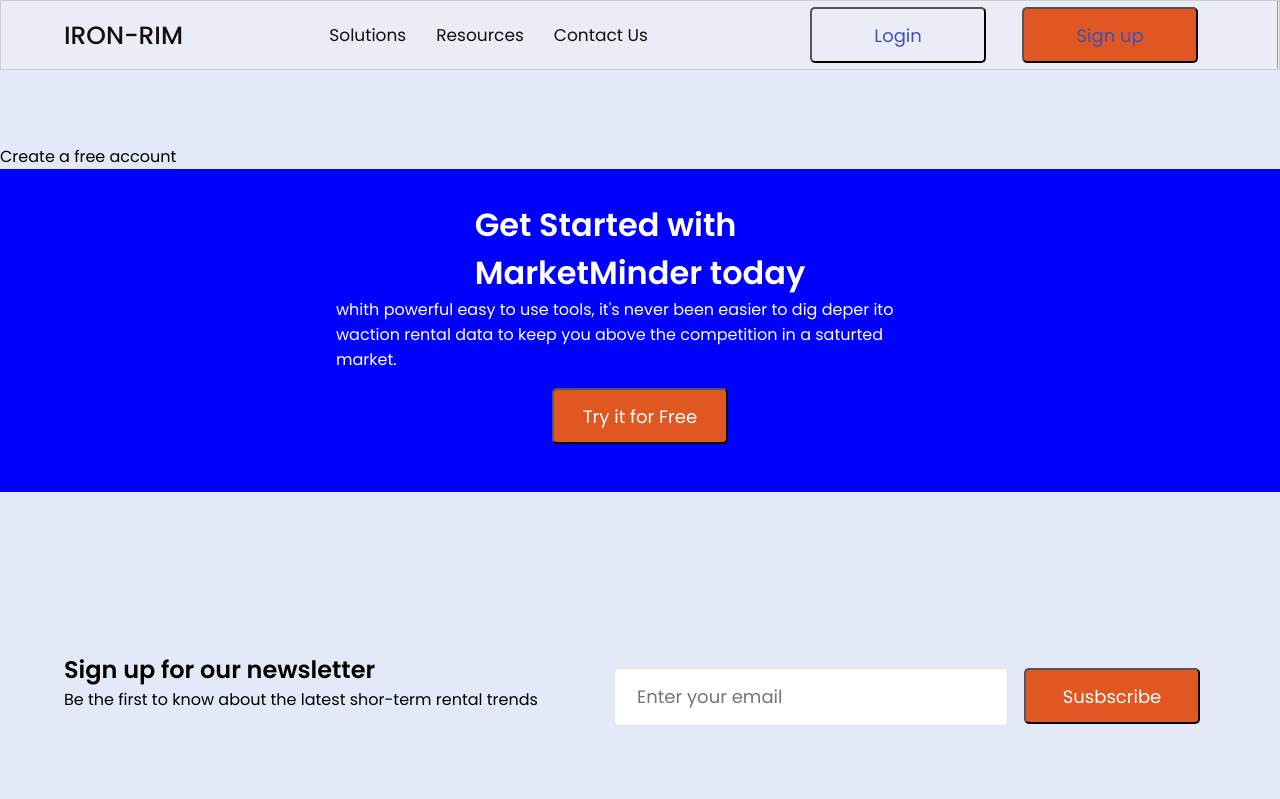
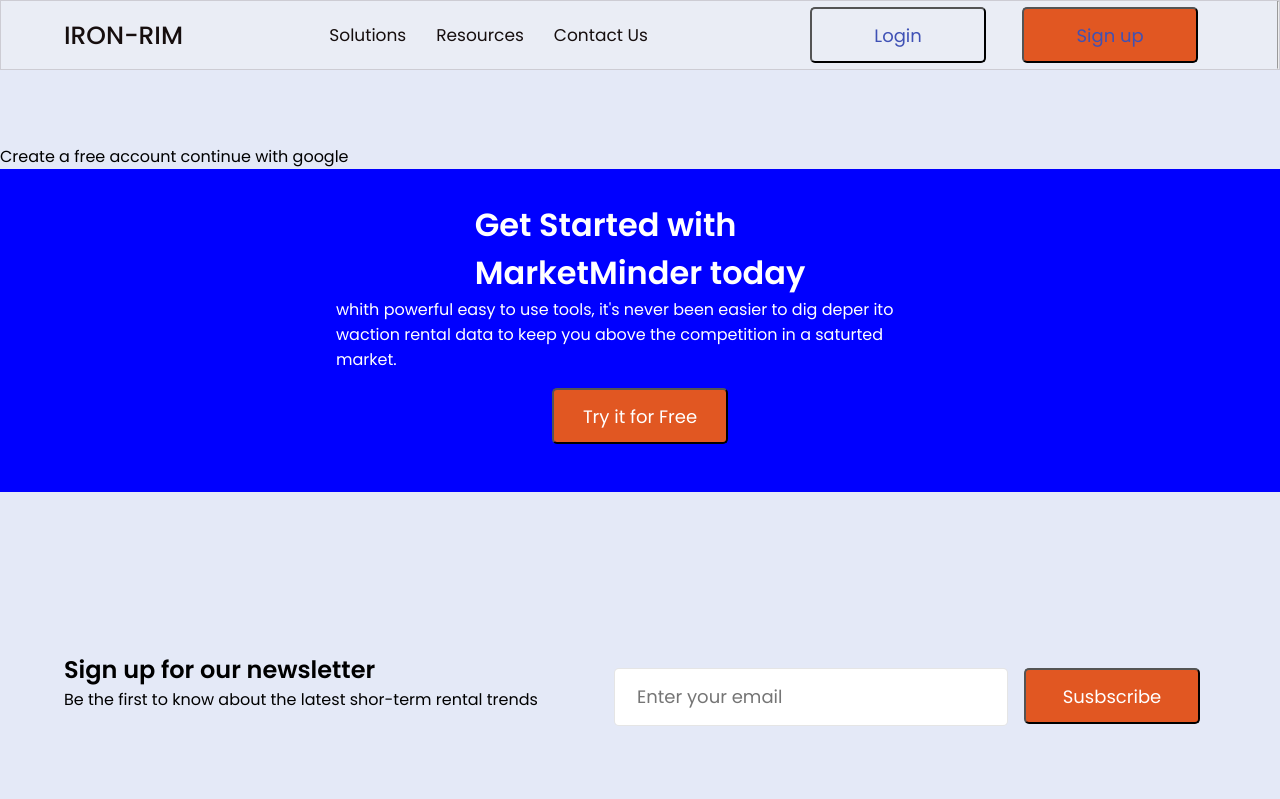
Before and after one commit to roshan2057/Airdnd-clone, a React (Create React App) app: page /signup in a window 1280 px wide. Shown: the top 799 px of the page. Built offline with nearby package versions, Linux system fonts and the light colour scheme.

Commit message:
just testing the branch

```diff
--- a/src/components/pages/Signup/Signup.jsx
+++ b/src/components/pages/Signup/Signup.jsx
@@ -6,6 +6,7 @@ const Signup = () => {
     <>
     <div className='signup'>
         Create a free account
+        continue with google
     </div>
     </>
   )
```
